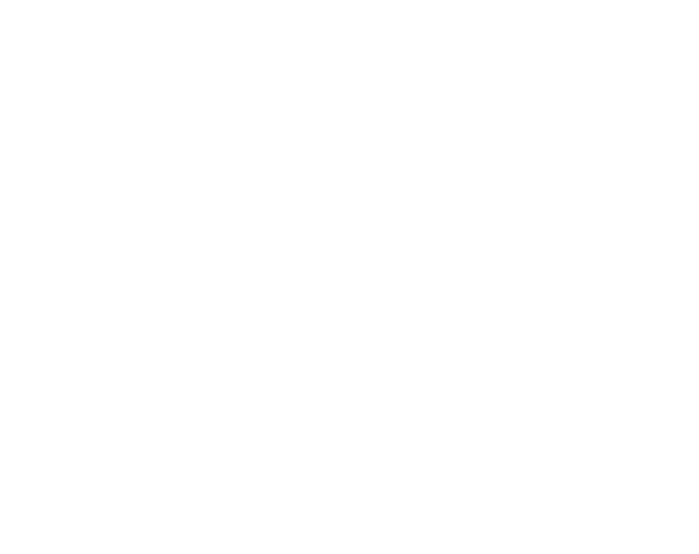
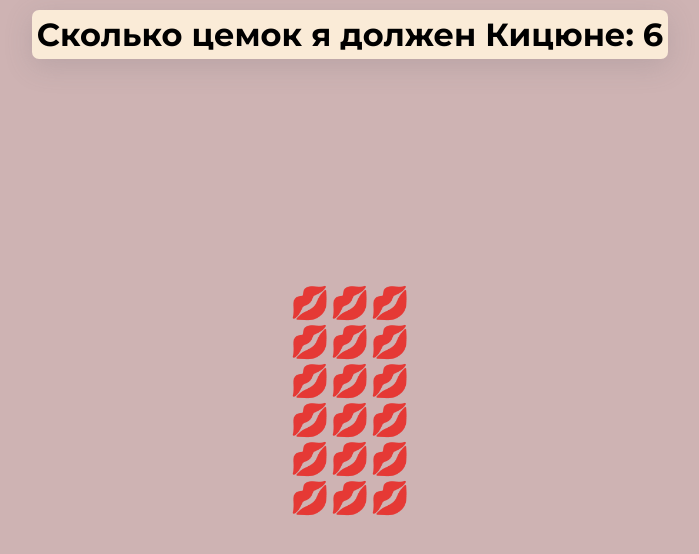
Before and after one commit to kirilwallstreetreserv/funnischka, a plain HTML site: page index.html in a window 1280 px wide. Shown: the whole page, without its empty margins (290-989 px from the left). Drawn offline with Linux system fonts and the light colour scheme.

Commit message:
"Added HTML, CSS, and JavaScript code to create an emoji column with a counter that increments every 2 seconds."

```diff
--- a/index.html
+++ b/index.html
@@ -3,9 +3,85 @@
 <head>
     <meta charset="UTF-8">
     <meta name="viewport" content="width=device-width, initial-scale=1.0">
-    <title>Document</title>
+    <title>Emoji Column with Counter</title>
+    <style>
+        @import url(https://fonts.googleapis.com/css?family=Montserrat:100,200,300,regular,500,600,700,800,900,100italic,200italic,300italic,italic,500italic,600italic,700italic,800italic,900italic);
+        body {
+            display: flex;
+            flex-direction: column;
+            justify-content: center;
+            align-items: center;
+            height: 100vh;
+            margin: 0;
+            font-family: Montserrat, sans-serif;
+            font-weight: bold;
+            background-color: rgb(206, 179, 179);
+        }
+
+        .counter {
+            font-size: 2em;
+            margin-bottom: 20px;
+            text-align: center;
+            position: fixed;
+            top: 0;
+            margin: 10px;
+            border-radius: 7px;
+            padding: 5px;
+            background-color: antiquewhite;
+            box-shadow: rgba(100, 100, 111, 0.2) 0px 7px 29px 0px;
+        }
+
+        .emoji-column {
+            display: flex;
+            flex-direction: column;
+            align-items: center;
+            font-size: 2em;
+        }
+    </style>
 </head>
 <body>
 
+<!-- Элемент счетчика -->
+<div class="counter" id="emojiCounter">Сколько цемок я должен Кицюне: 0</div>
+
+<div class="emoji-column" id="emojiColumn">
+    <!-- Эмодзи будут добавляться сюда -->
+</div>
+
+<script>
+    // Эмодзи, которые будем добавлять
+    const emoji = "💋💋💋";
+
+    // Получаем элементы для эмодзи и счетчика
+    const emojiColumn = document.getElementById("emojiColumn");
+    const emojiCounter = document.getElementById("emojiCounter");
+
+    // Переменная для хранения количества эмодзи
+    let emojiCount = 0;
+
+    // Функция для добавления эмодзи
+    function addEmoji() {
+        for (let i = 0; i < 3; i++) {  // Добавляем 3 эмодзи
+            // Создаем новый элемент <div>
+            const emojiDiv = document.createElement("div");
+
+            // Добавляем в него эмодзи
+            emojiDiv.textContent = emoji;
+
+            // Добавляем элемент в столбик
+            emojiColumn.appendChild(emojiDiv);
+        }
+
+        // Увеличиваем счетчик эмодзи на 3
+        emojiCount += 3;
+
+        // Обновляем текст счетчика
+        emojiCounter.textContent = "Сколько цемок я должен Кицюне: " + emojiCount;
+    }
+
+    // Бесконечный цикл добавления эмодзи каждые 5 секунд
+    setInterval(addEmoji, 2000);
+</script>
+
 </body>
 </html>
```
